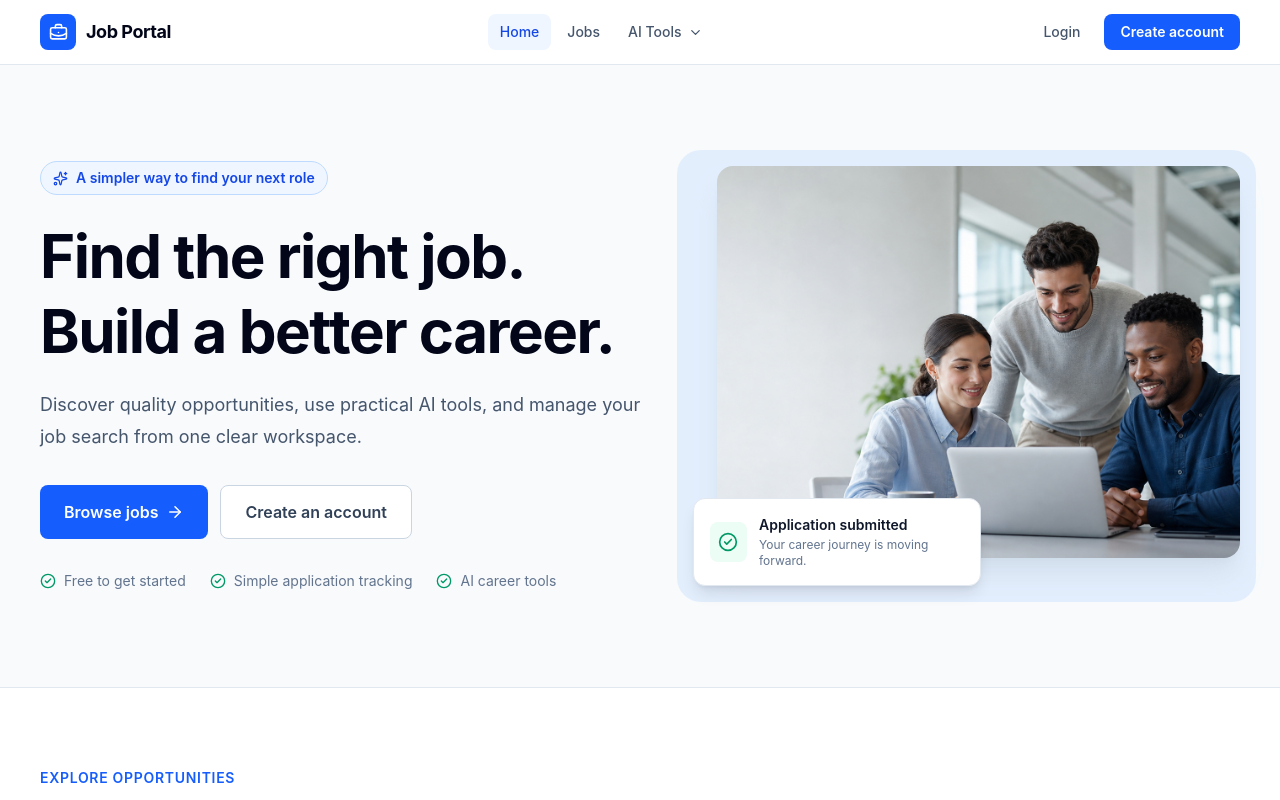
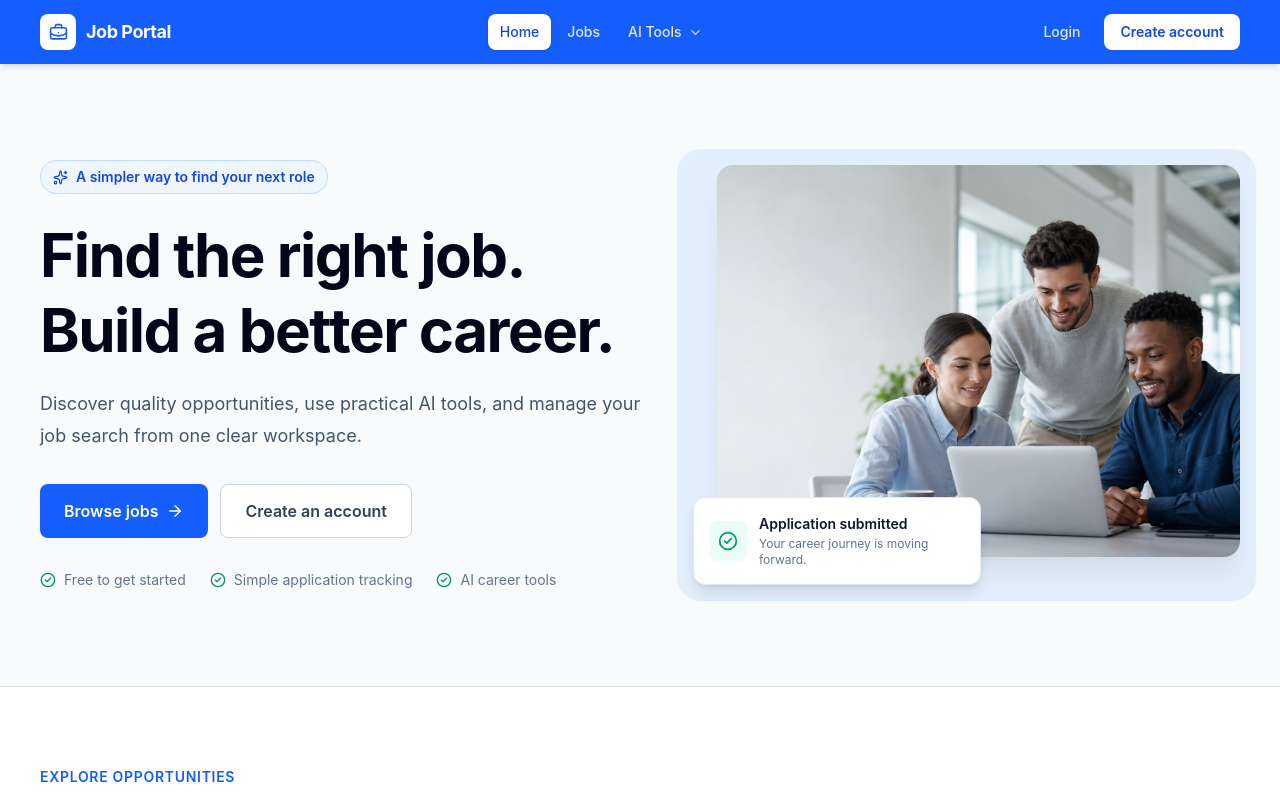
Before and after one commit to dilanithathsarani/Job-Portal---frontend, a React app: page / in a window 1280 px wide. Shown: the top 800 px of the page. Built offline with nearby package versions, Linux system fonts and the light colour scheme; the HTML template or start-up script is replaced by a standard one.

Commit message:
Update Navbar and NotificationBell components for improved styling and user experience. Change navbar colors and hover effects, and adjust button styles in NotificationBell for better visibility.

```diff
--- a/src/components/NotificationBell.jsx
+++ b/src/components/NotificationBell.jsx
@@ -99,7 +99,7 @@ function NotificationBell() {
         >
             <button
                 onClick={() => setOpen(!open)}
-                className="relative rounded-lg p-2 text-slate-600 transition hover:bg-slate-50 hover:text-slate-950 focus:outline-none cursor-pointer"
+                className="relative rounded-lg p-2 text-white transition hover:bg-white/10 focus:outline-none cursor-pointer"
             >
                 <svg
                     className="w-6 h-6"
--- a/src/components/navBar.jsx
+++ b/src/components/navBar.jsx
@@ -41,8 +41,8 @@ const accountLinks = {
 const navClass = ({ isActive }) =>
   `rounded-lg px-3 py-2 text-sm font-medium transition ${
     isActive
-      ? "bg-blue-50 text-blue-700"
-      : "text-slate-600 hover:bg-slate-50 hover:text-slate-950"
+      ? "bg-white text-blue-700 shadow-sm"
+      : "text-blue-100 hover:bg-white/10 hover:text-white"
   }`;
 
 function Navbar() {
@@ -87,10 +87,10 @@ function Navbar() {
   };
 
   return (
-    <header className="sticky top-0 z-50 border-b border-slate-200 bg-white/95 backdrop-blur">
+    <header className="sticky top-0 z-50 bg-blue-600 text-white shadow-md">
       <nav className="mx-auto flex h-16 max-w-7xl items-center justify-between px-5 sm:px-8 lg:px-10">
-        <Link to="/" className="flex items-center gap-2.5 text-slate-950">
-          <span className="flex h-9 w-9 items-center justify-center rounded-lg bg-blue-600 text-white">
+        <Link to="/" className="flex items-center gap-2.5 text-white">
+          <span className="flex h-9 w-9 items-center justify-center rounded-lg bg-white text-blue-600">
             <BriefcaseBusiness size={19} />
           </span>
           <span className="text-lg font-bold tracking-tight">Job Portal</span>
@@ -104,7 +104,7 @@ function Navbar() {
             <button
               type="button"
               onClick={() => setAiOpen((current) => !current)}
-              className={`flex items-center gap-1.5 rounded-lg px-3 py-2 text-sm font-medium transition ${aiActive ? "bg-blue-50 text-blue-700" : "text-slate-600 hover:bg-slate-50 hover:text-slate-950"}`}
+              className={`flex items-center gap-1.5 rounded-lg px-3 py-2 text-sm font-medium transition ${aiActive ? "bg-white text-blue-700 shadow-sm" : "text-blue-100 hover:bg-white/10 hover:text-white"}`}
               aria-expanded={aiOpen}
             >
               AI Tools <ChevronDown size={15} className={`transition ${aiOpen ? "rotate-180" : ""}`} />
@@ -126,7 +126,7 @@ function Navbar() {
                 <button
                   type="button"
                   onClick={() => setAccountOpen((current) => !current)}
-                  className={`flex items-center gap-2 rounded-lg border px-3 py-2 text-sm font-medium transition ${accountActive ? "border-blue-200 bg-blue-50 text-blue-700" : "border-slate-200 text-slate-700 hover:bg-slate-50"}`}
+                  className={`flex items-center gap-2 rounded-lg border px-3 py-2 text-sm font-medium transition ${accountActive ? "border-white bg-white text-blue-700" : "border-white/30 text-white hover:bg-white/10"}`}
                   aria-expanded={accountOpen}
                 >
                   <UserRound size={17} /> Account
@@ -148,12 +148,12 @@ function Navbar() {
           ) : (
             <>
               <NavLink to="/login" className={navClass}>Login</NavLink>
-              <Link to="/register" className="rounded-lg bg-blue-600 px-4 py-2 text-sm font-semibold text-white transition hover:bg-blue-700">Create account</Link>
+              <Link to="/register" className="rounded-lg bg-white px-4 py-2 text-sm font-semibold text-blue-700 transition hover:bg-blue-50">Create account</Link>
             </>
           )}
         </div>
 
-        <button type="button" onClick={() => setMobileOpen((current) => !current)} className="rounded-lg border border-slate-200 p-2 text-slate-700 lg:hidden" aria-label="Toggle navigation">
+        <button type="button" onClick={() => setMobileOpen((current) => !current)} className="rounded-lg border border-white/30 p-2 text-white hover:bg-white/10 lg:hidden" aria-label="Toggle navigation">
           {mobileOpen ? <X size={21} /> : <Menu size={21} />}
         </button>
       </nav>
```
